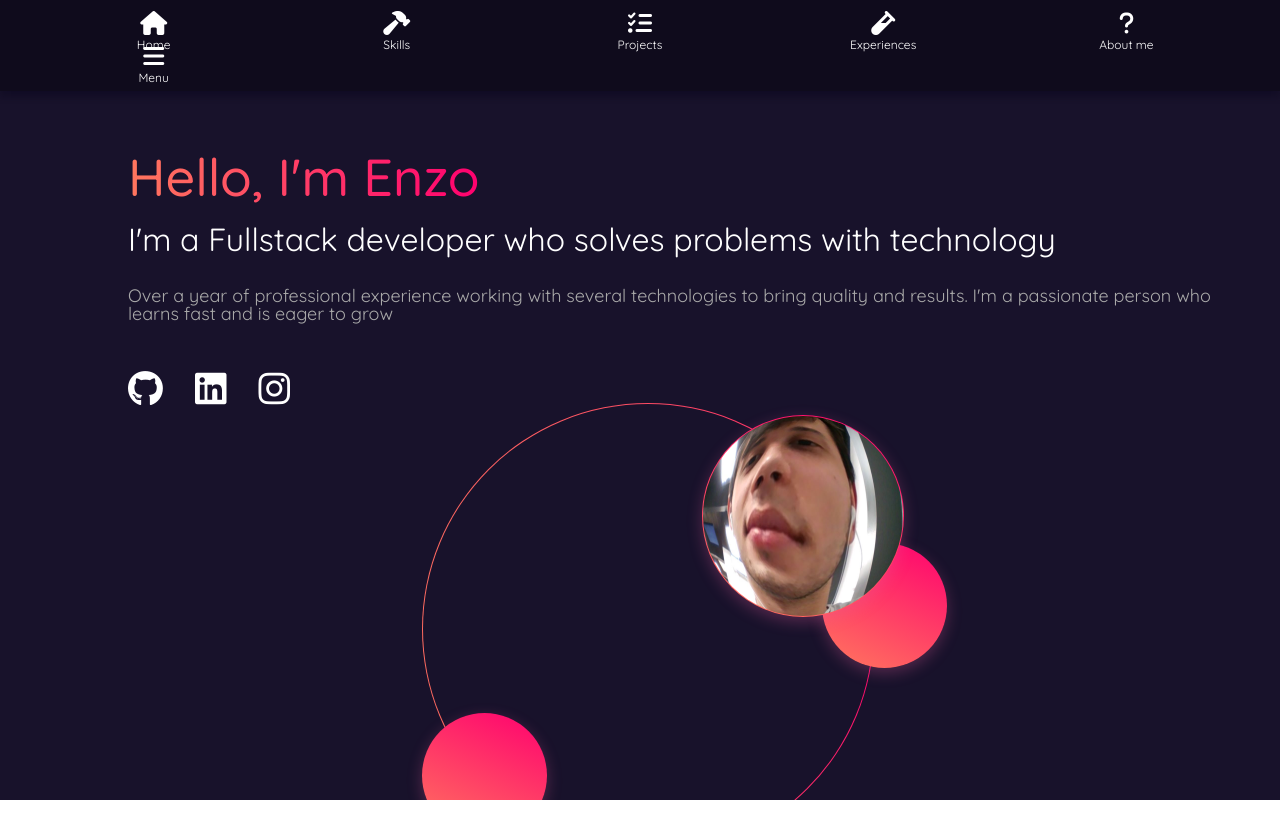
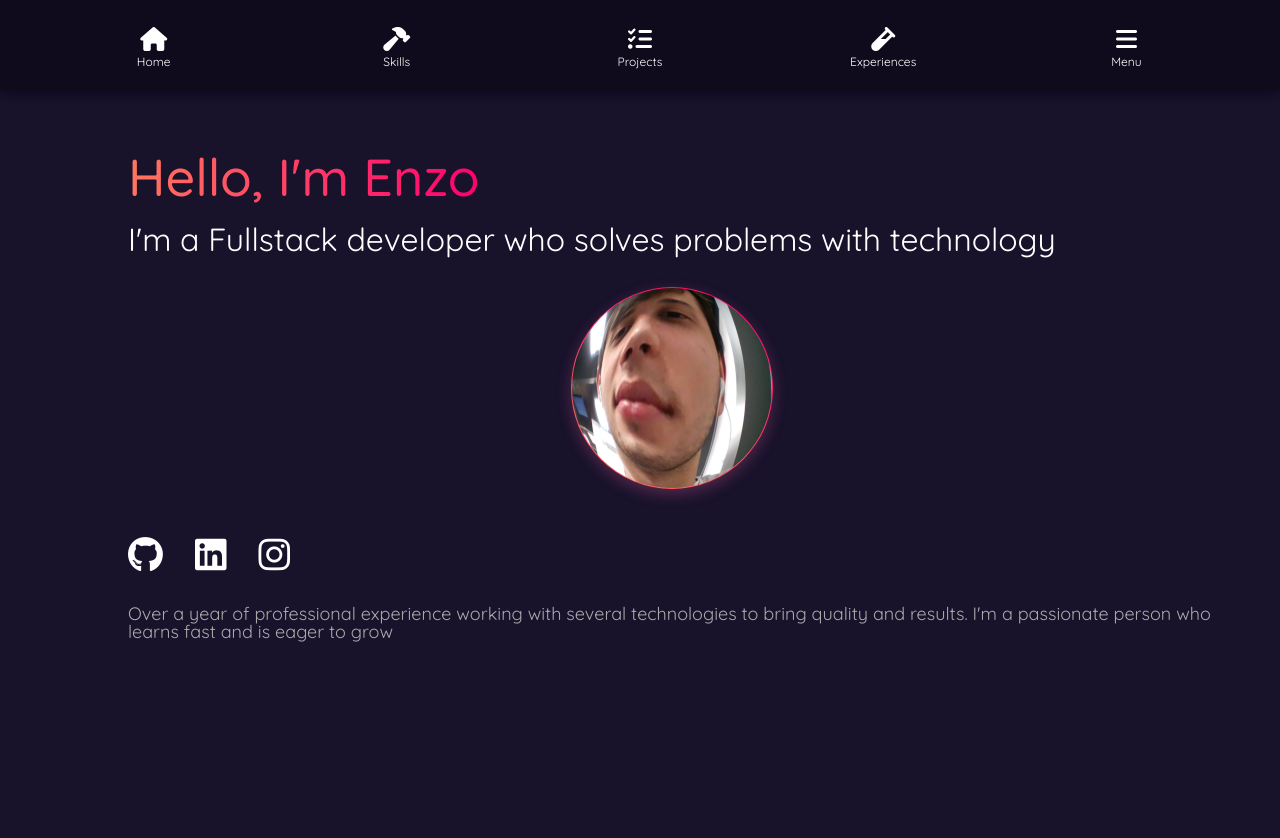
Before and after one commit to EnzoWM02/www.enzomosman.com, a React (Vite) app: page / in a window 1280 px wide. Before the commit the page ends 800 px from the top, so only its background shows below. Built offline with nearby package versions, Linux system fonts and the light colour scheme.

Commit message:
#13 - Fixed menu bug - Fixed menu title - Fixed ugly home page in low res breakpoint

```diff
--- a/src/components/pages/home/HomePage.tsx
+++ b/src/components/pages/home/HomePage.tsx
@@ -15,7 +15,7 @@ import DefaultTabLayout from 'src/components/ui/navigation/DefaultTabLayout.tsx'
 
 export default function HomePage() {
   const { t } = useTranslation();
-  const { mobileBreakpoint } = useLayoutContext();
+  const { isLowRes } = useLayoutContext();
 
   const imageVariant = {
     hidden: { opacity: 0, x: -25 },
@@ -34,7 +34,7 @@ export default function HomePage() {
         >
           {t('home.title2')}
         </motion.span>
-        {mobileBreakpoint && (
+        {isLowRes && (
           <motion.div
             variants={itemVariants}
             className={`${styles.mobileImageContainer}`}
@@ -46,7 +46,7 @@ export default function HomePage() {
             />
           </motion.div>
         )}
-        {!mobileBreakpoint && (
+        {!isLowRes && (
           <motion.span variants={itemVariants} className={`${styles.desc}`}>
             {t('home.desc')}
           </motion.span>
@@ -57,13 +57,13 @@ export default function HomePage() {
         >
           <SocialButtons />
         </motion.div>
-        {mobileBreakpoint && (
+        {isLowRes && (
           <motion.span variants={itemVariants} className={`${styles.desc}`}>
             {t('home.desc')}
           </motion.span>
         )}
       </div>
-      {!mobileBreakpoint && (
+      {!isLowRes && (
         <motion.div
           variants={imageVariant}
           className={`${styles.imageContainer}`}
--- a/src/components/ui/navigation/Navbar.tsx
+++ b/src/components/ui/navigation/Navbar.tsx
@@ -40,7 +40,7 @@ function MobileNavbar() {
     >
       <div className={`${styles.mobileNavbarIconsContainer}`}>
         {NavbarPagesRoutes.map((route: IRoute, idx: number) => {
-            if (layoutContext.isLowRes && route.title === 'navbar.about') return;
+          if (layoutContext.isLowRes && route.title === 'about.title') return;
           return (
             <Link key={`linkroute_${idx}`} to={route.path}>
               <div className={`${styles.iconTitleContainer}`}>
@@ -68,7 +68,7 @@ function MobileNavbar() {
       >
         <SidebarOption
           icon={'fa-solid fa-question'}
-            title={t('navbar.about')}
+          title={t('about.title')}
           to={'/'}
         />
         <SidebarOption
--- a/src/components/ui/navigation/PageLayout.module.css
+++ b/src/components/ui/navigation/PageLayout.module.css
@@ -26,3 +26,7 @@
   min-height: calc(100vh - 122px);
   padding-bottom: 122px;
 }
+
+.pageWrapper:global(.lowRes) {
+  padding-bottom: 40px;
+}
```
Lines whose indentation alone changed are shown as unchanged.
